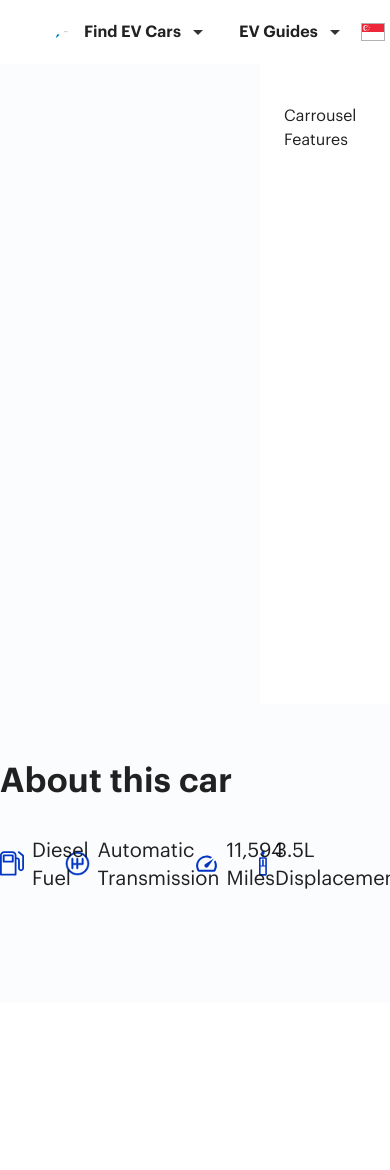
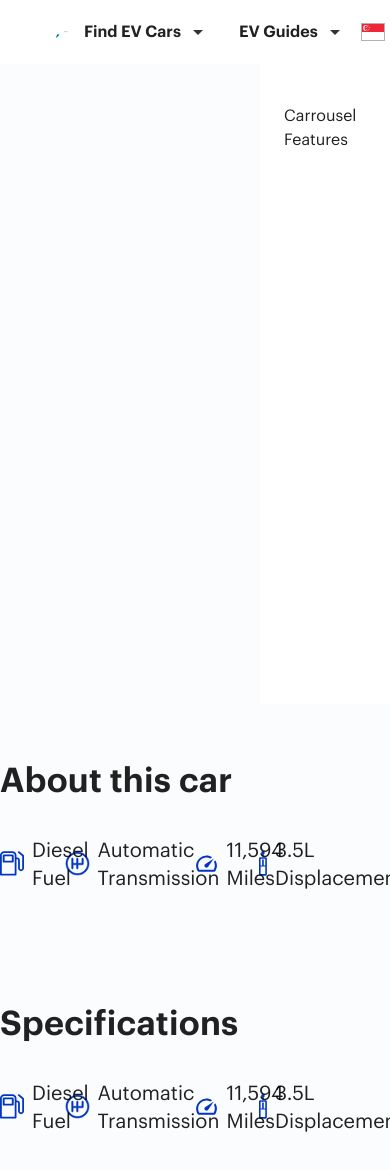
Before and after one commit to hipdev/cars-landing, a Next.js app: page / in a window 390 px wide. Shown: the top 1170 px of the page. Before the commit the page ends 1003 px from the top, so only its background shows below. Built offline with nearby package versions, Linux system fonts and the light colour scheme.

Commit message:
re-order files, start car specifications section

```diff
--- /dev/null
+++ b/app/(landing-layout)/(home-index)/_components/car-about.tsx
@@ -0,0 +1,43 @@
+import CarFeature from '@/components/design-system/car-feature';
+import Image from 'next/image';
+
+type VehicleDetail = {
+  label: string;
+  icon: string;
+};
+
+const vehicleDetails: VehicleDetail[] = [
+  {
+    label: 'Diesel Fuel',
+    icon: '/icons/gas.svg',
+  },
+  {
+    label: 'Automatic Transmission',
+    icon: '/icons/transmission.svg',
+  },
+  {
+    label: '11,594 Miles',
+    icon: '/icons/speed.svg',
+  },
+  {
+    label: '3.5L Displacement',
+    icon: '/icons/displacement.svg',
+  },
+];
+
+export default function CarAbout() {
+  return (
+    <section className='mx-auto max-w-7xl pb-28 pt-14 md:px-10'>
+      <h3 className='mb-8 text-4xl'>About this car</h3>
+      <div className='flex justify-between'>
+        {vehicleDetails.map((detail) => (
+          <CarFeature
+            key={detail.label}
+            label={detail.label}
+            iconSrc={detail.icon}
+          />
+        ))}
+      </div>
+    </section>
+  );
+}
--- a/app/(landing-layout)/_components/about-car.tsx
+++ b/app/(landing-layout)/(home-index)/_components/car-specifications.tsx
@@ -25,10 +25,10 @@ const vehicleDetails: VehicleDetail[] = [
   },
 ];
 
-export default function AboutCar() {
+export default function CarSpecifications() {
   return (
-    <section className='mx-auto max-w-7xl pb-28 pt-14 md:px-10'>
-      <h3 className='mb-8 text-4xl'>About this car</h3>
+    <section className='mx-auto max-w-7xl pb-28 md:px-10'>
+      <h3 className='mb-8 text-4xl'>Specifications</h3>
       <div className='flex justify-between'>
         {vehicleDetails.map((detail) => (
           <CarFeature
--- a/app/(landing-layout)/page.tsx
+++ b/app/(landing-layout)/(home-index)/page.tsx
@@ -1,29 +1,5 @@
-import Image from 'next/image';
-import AboutCar from './_components/about-car';
-
-type VehicleDetail = {
-  label: string;
-  icon: string;
-};
-
-const vehicleDetails: VehicleDetail[] = [
-  {
-    label: 'Diesel Fuel',
-    icon: '/icons/gas.svg',
-  },
-  {
-    label: 'Automatic Transmission',
-    icon: '/icons/transmission.svg',
-  },
-  {
-    label: '11,594 Miles',
-    icon: '/icons/speed.svg',
-  },
-  {
-    label: '3.5L Displacement',
-    icon: '/icons/displacement.svg',
-  },
-];
+import CarAbout from './_components/car-about';
+import CarSpecifications from './_components/car-specifications';
 
 export default function Home() {
   return (
@@ -42,7 +18,8 @@ export default function Home() {
           </div>
         </div>
       </section>
-      <AboutCar />
+      <CarAbout />
+      <CarSpecifications />
     </div>
   );
 }
```
Also changed, not shown: app/(landing-layout)/_components/site-selector.tsx (+0 -8 lines).
